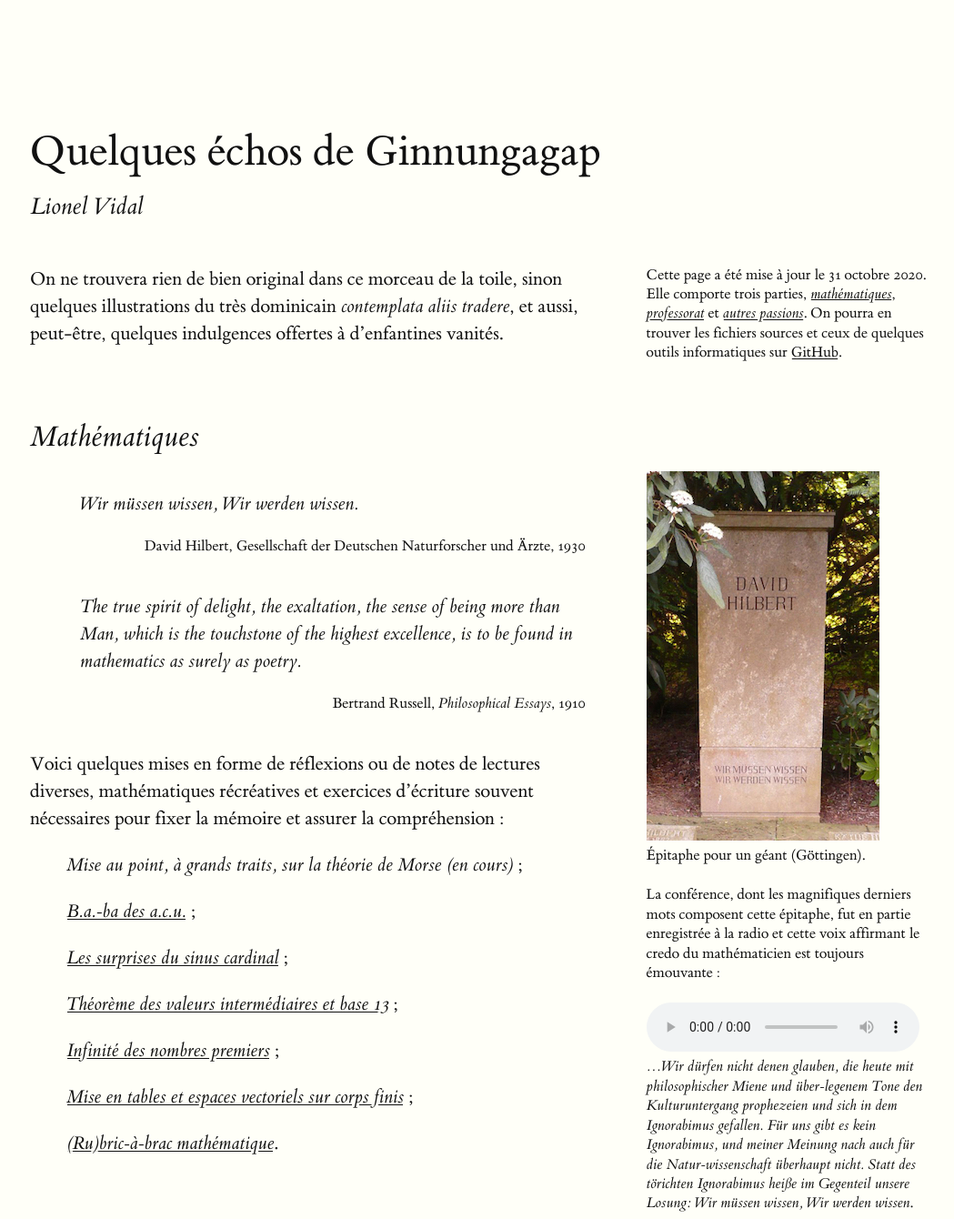
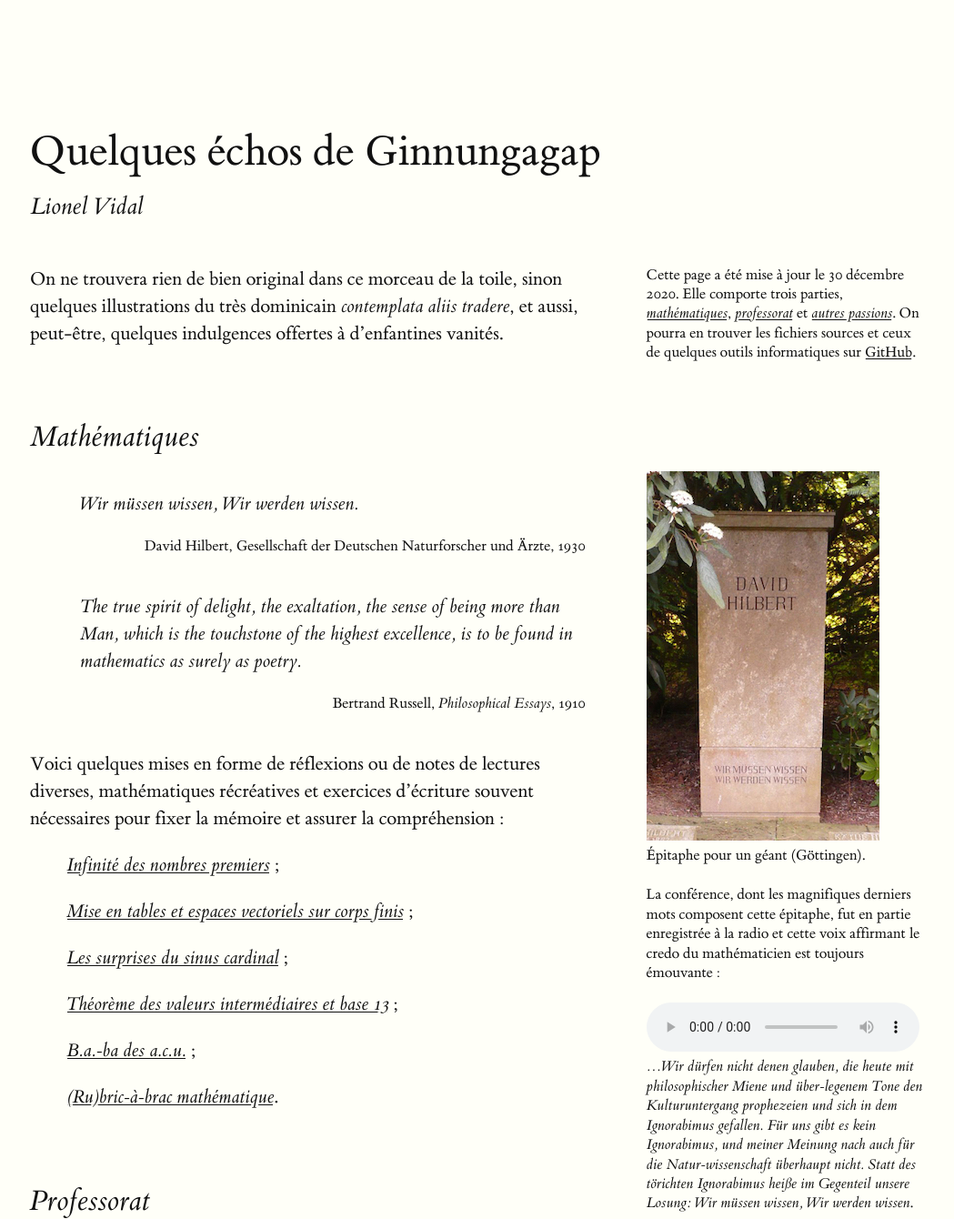
Before and after one commit to ombreve/ombreve.github.io, a plain HTML site: page index.html in a window 1280 px wide. Shown: the top 1340 px of the page at 91% size, without its empty margins (127-1176 px from the left). Drawn offline with Linux system fonts and the light colour scheme.

Commit message:
mise à jour des listes

```diff
--- a/index.html
+++ b/index.html
@@ -21,7 +21,7 @@
     <input type="checkbox" id="mn-page" class="margin-toggle"/>
     <span class="marginnote">
       Cette page a été mise à jour le
-      <span class="numeral">31&nbsp;octobre 2020.</span>
+      <span class="numeral">30&nbsp;décembre 2020.</span>
       Elle comporte trois parties,
       <a href="#s_math"><cite>mathématiques</cite></a>,
       <a href="#s_prof"><cite>professorat</cite></a> et
@@ -82,12 +82,13 @@ souvent nécessaires pour fixer la mémoire et assurer la
 compréhension&nbsp;:</p>
 
 <blockquote>
-<p><cite>Mise au point, à grands traits, sur la théorie de Morse
-  (en cours)</cite>&nbsp;;</p>
+<p><a href="articles/inp.pdf">
+  <cite>Infinité des nombres premiers</cite></a>&nbsp;;</p>
 </blockquote>
 <blockquote>
-<p><a href="articles/acu.pdf">
-  <cite>B.a.-ba des a.c.u.</cite></a>&nbsp;;</p>
+<p><a href="articles/met.pdf">
+  <cite>Mise en tables
+    et espaces vectoriels sur corps finis</cite></a>&nbsp;;</p>
 </blockquote>
 <blockquote>
 <p><a href="articles/sic.pdf">
@@ -99,13 +100,8 @@ compréhension&nbsp;:</p>
     et base 13</cite></a></a>&nbsp;;</p>
 </blockquote>
 <blockquote>
-<p><a href="articles/inp.pdf">
-  <cite>Infinité des nombres premiers</cite></a>&nbsp;;</p>
-</blockquote>
-<blockquote>
-<p><a href="articles/met.pdf">
-  <cite>Mise en tables
-    et espaces vectoriels sur corps finis</cite></a>&nbsp;;</p>
+<p><a href="articles/acu.pdf">
+  <cite>B.a.-ba des a.c.u.</cite></a>&nbsp;;</p>
 </blockquote>
 <blockquote>
 <p><a href="articles/bab.pdf">
```
